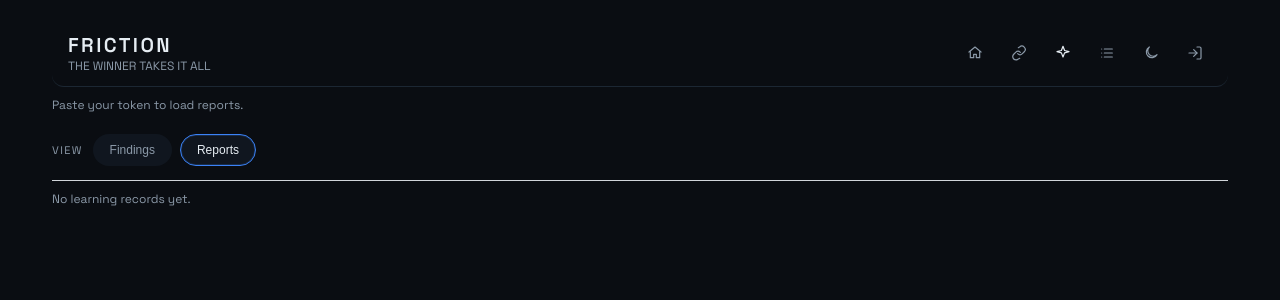
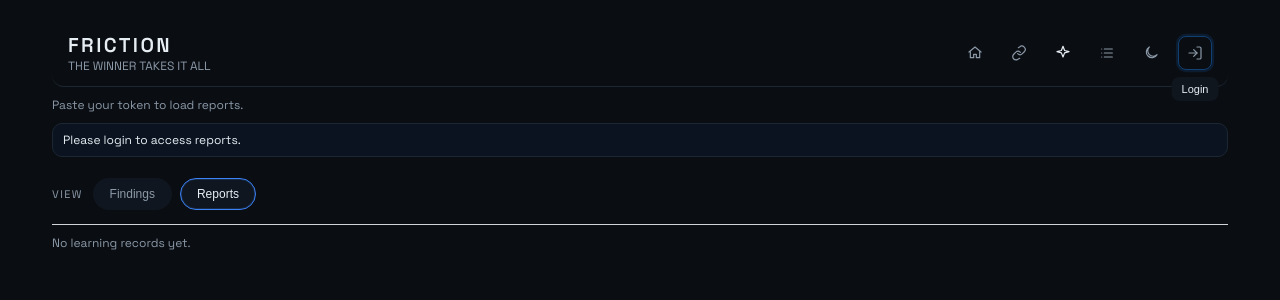
Before and after one commit to GAURAV-1313/Friction, a React (Vite) app in the folder web/: page / in a window 1280 px wide. Both pictures are taken after a click on the button 1107 px from the left and 53 px from the top of the page. Shown: the top 300 px of the page. Built offline with nearby package versions, Linux system fonts and the light colour scheme.

Commit message:
Highlight connect login buttons

```diff
--- a/web/src/App.jsx
+++ b/web/src/App.jsx
@@ -252,6 +252,9 @@ export default function App() {
     window.open(`${API_BASE}/auth/google`, '_blank', 'noopener');
   };
 
+  const showLoginHint = !isLoggedIn;
+  const showConnectHint = isLoggedIn;
+
   return (
     <div className="frame">
       <header className="topbar">
@@ -269,10 +272,10 @@ export default function App() {
             <IconHome />
           </a>
           <button
-            className="btn ghost icon"
+            className={`btn ghost icon ${showConnectHint ? 'highlight tooltip-visible' : ''}`}
             onClick={handleCopyToken}
             aria-label="Connect to ext"
-            data-tooltip="Connect to ext"
+            data-tooltip="Connect"
           >
             <IconLink />
           </button>
@@ -304,7 +307,7 @@ export default function App() {
             {theme === 'dark' ? <IconMoon /> : <IconSun />}
           </button>
           <button
-            className="btn ghost icon"
+            className={`btn ghost icon ${showLoginHint ? 'highlight tooltip-visible' : ''}`}
             onClick={isLoggedIn ? handleLogout : openGoogleLogin}
             aria-label={isLoggedIn ? 'Logout' : 'Login'}
             data-tooltip={isLoggedIn ? 'Logout' : 'Login'}
@@ -315,6 +318,16 @@ export default function App() {
       </header>
 
       {message && message !== 'Logged out.' && <div className="message">{message}</div>}
+      {view === 'reports' && showConnectHint && (
+        <div className="message notice">
+          If the extension isn’t connected, click the Connect button in the top bar.
+        </div>
+      )}
+      {view === 'reports' && showLoginHint && (
+        <div className="message notice">
+          Please login to access reports.
+        </div>
+      )}
 
       <main className="content">
         <div className="filters-bar">
--- a/web/src/styles.css
+++ b/web/src/styles.css
@@ -232,6 +232,16 @@ p {
 .btn.ghost {
   color: var(--muted);
   border-radius: 8px;
+}
+
+.btn.highlight {
+  border: 1px solid rgba(25, 127, 230, 0.45);
+  box-shadow: 0 0 0 2px rgba(25, 127, 230, 0.18), 0 10px 24px rgba(25, 127, 230, 0.12);
+  animation: pulse 1.6s ease-in-out infinite;
+}
+
+.tooltip-visible[data-tooltip]::after {
+  opacity: 1;
 }
 
 .btn.tiny {
@@ -646,6 +656,26 @@ p {
   color: var(--muted);
 }
 
+.message.notice {
+  border: 1px solid var(--border);
+  border-radius: 10px;
+  padding: 8px 10px;
+  background: rgba(25, 127, 230, 0.06);
+  color: var(--text);
+}
+
+@keyframes pulse {
+  0% {
+    box-shadow: 0 0 0 0 rgba(25, 127, 230, 0.2);
+  }
+  70% {
+    box-shadow: 0 0 0 8px rgba(25, 127, 230, 0);
+  }
+  100% {
+    box-shadow: 0 0 0 0 rgba(25, 127, 230, 0);
+  }
+}
+
 @media (max-width: 1200px) {
   .stream.findings {
     column-count: 2;
```
Also changed, not shown: 2 other files (tests, documents, lock files or other folders).
